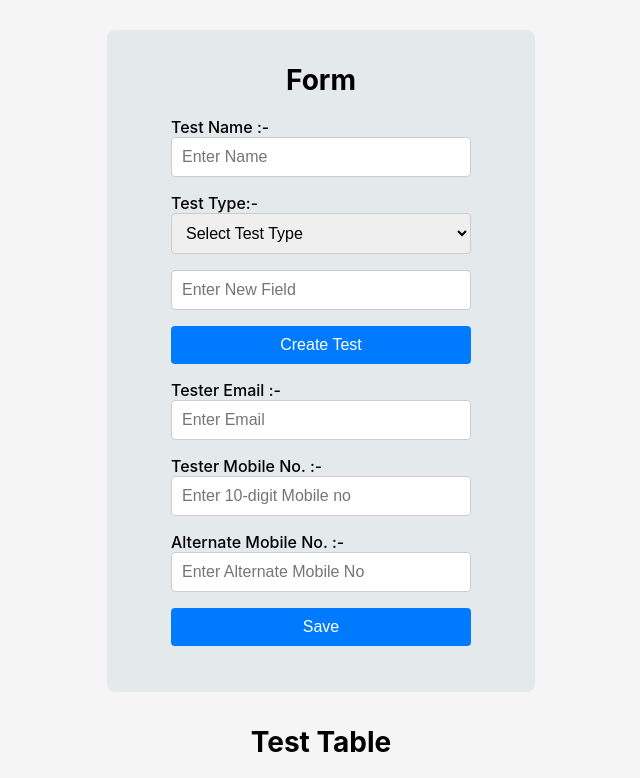
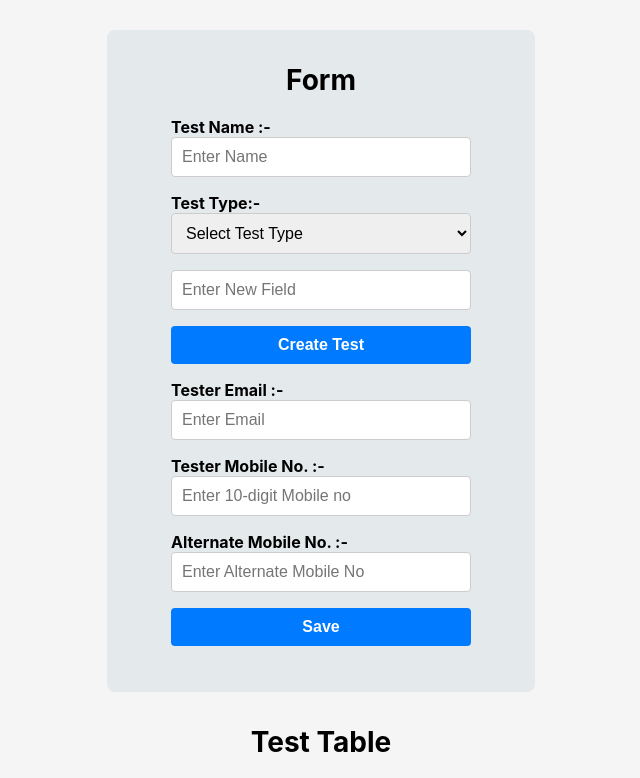
Before and after one commit to Rahul0550/creativeFuel, a React (Create React App) app: page / in a window 1280 px wide. Shown: the top 778 px of the page, without its empty margins (319-959 px from the left). Built offline with nearby package versions, Linux system fonts and the light colour scheme.

Commit message:
fonts changed

```diff
--- a/src/App.js
+++ b/src/App.js
@@ -119,12 +119,12 @@ function App() {
         <h2>Form</h2>
         <form onSubmit={handleSave}>
           <div>
-            <label>Test Name :-</label>
+            <label><b>Test Name :-</b></label>
             <input type="text" name="testName" placeholder="Enter Name" />
           </div>
 
           <div>
-            <label> Test Type:- </label>
+            <label> <b>Test Type:- </b></label>
             <select value={testType} onChange={handleTestTypeChange}>
               <option value="">Select Test Type</option>
               {testTypesList.map((type) => (
@@ -138,15 +138,15 @@ function App() {
               value={newTestField}
               onChange={handleNewTestFieldChange}
             />
-            <button onClick={handleCreateTest}>Create Test</button>
+            <button onClick={handleCreateTest}><b>Create Test</b></button>
           </div>
 
           <div>
-            <label>Tester Email :-</label>
+            <label><b>Tester Email :- </b></label>
             <input type="email" name="testerEmail" placeholder="Enter Email" />
           </div>
           <div>
-            <label>Tester Mobile No. :-</label>
+            <label><b>Tester Mobile No. :- </b></label>
             <input
               type="text"
               placeholder="Enter 10-digit Mobile no"
@@ -157,10 +157,10 @@ function App() {
           </div>
 
           <div>
-            <label>Alternate Mobile No. :-</label>
+            <label><b>Alternate Mobile No. :- </b></label>
             <input type="text" name="alternateNo" placeholder="Enter Alternate Mobile No" />
           </div>
-          <button type="submit">Save</button>
+          <button type="submit"><b>Save</b></button>
         </form>
       </div>
 
```
